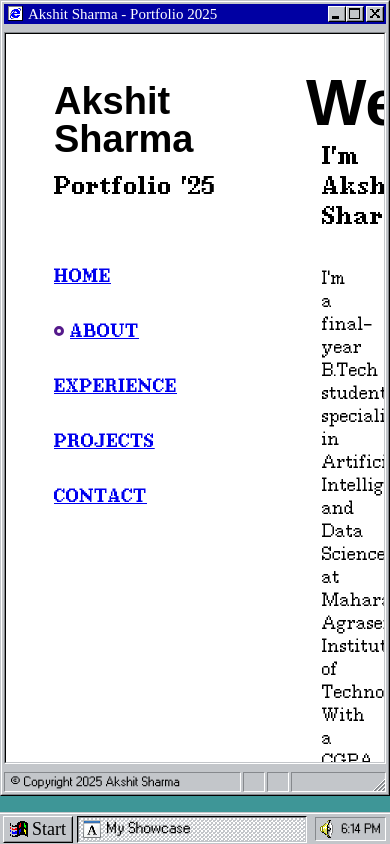
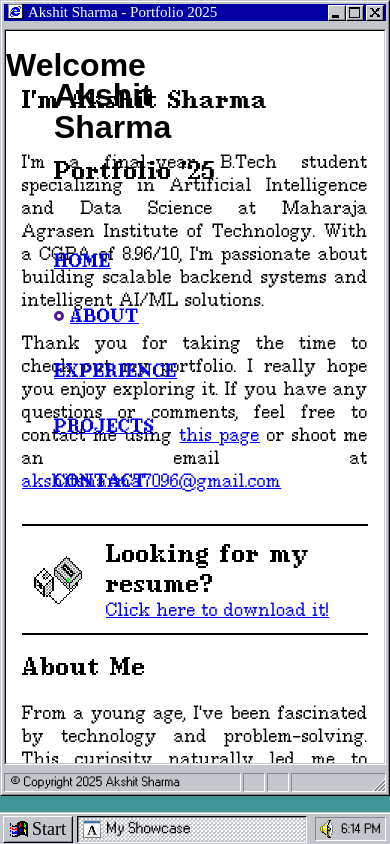
Before and after one commit to akshit7093/Portfolio_Website_Render, a React (Create React App) app: page /about in a window 390 px wide. Shown: the top 844 px of the page. Built offline with nearby package versions, Linux system fonts and the light colour scheme; a web font is replaced by a local one.

Commit message:
Fix screen resolution

```diff
--- a/public/index.html
+++ b/public/index.html
@@ -3,7 +3,7 @@
 
 <head>
   <meta charset="utf-8" />
-  <meta name="viewport" content="width=device-width, initial-scale=1" />
+  <meta name="viewport" content="width=device-width, initial-scale=1, maximum-scale=1, minimum-scale=1, user-scalable=no, viewport-fit=cover" />
   <meta name="theme-color" content="#000000" />
   <meta name="description" content="" />
   <base target="_parent">
--- a/src/App.css
+++ b/src/App.css
@@ -1,26 +1,15 @@
 .App {
-    height: 100vh;
-    /* width: 1280px; */
+    flex: 1;
+    display: flex;
+    flex-direction: column;
+    height: 100%;
     width: 100%;
-    /* min-height: 100%; */
     image-rendering: pixelated;
-    overflow-y: hidden;
-    overflow-x: hidden;
-}
-
-html,
-body {
-    height: 100%;
-    margin: 0;
     overflow: hidden;
 }
 
 div {
     display: flex;
-}
-
-#root {
-    height: 100%;
 }
 
 .white {
@@ -40,50 +29,60 @@ div {
 }
 
 @keyframes blink {
+
     from,
     to {
         background-color: transparent;
     }
+
     50% {
         background-color: white;
     }
 }
 
 @-moz-keyframes blink {
+
     from,
     to {
         background-color: transparent;
     }
+
     50% {
         background-color: white;
     }
 }
 
 @-webkit-keyframes blink {
+
     from,
     to {
         background-color: transparent;
     }
+
     50% {
         background-color: white;
     }
 }
 
 @-ms-keyframes blink {
+
     from,
     to {
         background-color: transparent;
     }
+
     50% {
         background-color: white;
     }
 }
 
 @-o-keyframes blink {
+
     from,
     to {
         background-color: transparent;
     }
+
     50% {
         background-color: white;
     }
--- a/src/components/os/Desktop.tsx
+++ b/src/components/os/Desktop.tsx
@@ -270,9 +270,12 @@ const Desktop: React.FC<DesktopProps> = (props) => {
 
 const styles: StyleSheetCSS = {
     desktop: {
-        minHeight: '100%',
+        height: '100%',
+        width: '100%',
         flex: 1,
         backgroundColor: Colors.turquoise,
+        position: 'relative', // Ensure absolute children position correctly
+        overflow: 'hidden',
     },
     shutdown: {
         minHeight: '100%',
--- a/src/index.css
+++ b/src/index.css
@@ -7,8 +7,23 @@ body {
     /* -moz-osx-font-smoothing: grayscale; */
 }
 
-html, body {
+html,
+body {
     background-color: #fff;
+    height: 100%;
+    width: 100%;
+    overflow: hidden;
+    /* Prevent scrolling on the body */
+}
+
+#root {
+    height: 100vh;
+    width: 100vw;
+    display: flex;
+    flex-direction: column;
+    margin: 0;
+    padding: 0;
+    overflow: hidden;
 }
 
 code {
@@ -280,15 +295,19 @@ input:active {
     0% {
         content: '';
     }
+
     25% {
         content: '.';
     }
+
     50% {
         content: '..';
     }
+
     75% {
         content: '...';
     }
+
     100% {
         content: '';
     }
@@ -299,10 +318,12 @@ input:active {
         opacity: 0;
         transform: scale(1, 0);
     }
+
     50% {
         opacity: 1;
         transform: scale(1, 1);
     }
+
     to {
         transform: scale(1, 1);
     }
@@ -314,8 +335,7 @@ input:active {
 }
 
 .rainbow-wrapper {
-    background: linear-gradient(
-        124deg,
+    background: linear-gradient(124deg,
             #ff2400,
             #e81d1d,
             #e8b71d,
@@ -324,8 +344,7 @@ input:active {
             #1ddde8,
             #2b1de8,
             #dd00f3,
-        #dd00f3
-    );
+            #dd00f3);
     background-size: 1800% 1800%;
 
     -webkit-animation: rainbow 18s ease infinite;
@@ -338,42 +357,53 @@ input:active {
     0% {
         background-position: 0% 82%;
     }
+
     50% {
         background-position: 100% 19%;
     }
+
     100% {
         background-position: 0% 82%;
     }
 }
+
 @-moz-keyframes rainbow {
     0% {
         background-position: 0% 82%;
     }
+
     50% {
         background-position: 100% 19%;
     }
+
     100% {
         background-position: 0% 82%;
     }
 }
+
 @-o-keyframes rainbow {
     0% {
         background-position: 0% 82%;
     }
+
     50% {
         background-position: 100% 19%;
     }
+
     100% {
         background-position: 0% 82%;
     }
 }
+
 @keyframes rainbow {
     0% {
         background-position: 0% 82%;
     }
+
     50% {
         background-position: 100% 19%;
     }
+
     100% {
         background-position: 0% 82%;
     }
@@ -388,11 +418,11 @@ input:active {
 }
 
 .notyf-announcer {
-    opacity: 0!important;
+    opacity: 0 !important;
 }
 
 .notyf {
-    opacity: 0!important;
+    opacity: 0 !important;
 }
 
 .start-menu-option:hover {
@@ -405,10 +435,43 @@ input:active {
 @media (max-width: 768px) {
     .os-window {
         width: 100% !important;
-        height: calc(100% - 48px) !important; /* Leave space for toolbar (40px + padding) */
+        height: calc(100% - 48px) !important;
+        /* Leave space for toolbar */
         top: 0 !important;
         left: 0 !important;
         border-radius: 0 !important;
-        transform: none !important; /* Disable drag transform */
+        transform: none !important;
+        /* Disable drag transform */
+    }
+
+    .site-page-content {
+        margin-left: 0 !important;
+        /* Remove sidebar margin */
+        padding: 16px !important;
+        /* Reduce padding */
+        width: 100% !important;
+        box-sizing: border-box;
+    }
+
+    .site-page {
+        position: relative !important;
+        /* Allow natural flow */
+        height: 100%;
+        width: 100%;
+    }
+
+    /* Adjust typography for mobile */
+    h1 {
+        font-size: 32px !important;
+    }
+
+    h2 {
+        font-size: 24px !important;
+    }
+
+    /* Ensure images fit */
+    .captioned-image img {
+        max-width: 100%;
+        height: auto;
     }
 }
```
Lines whose indentation alone changed are shown as unchanged.
